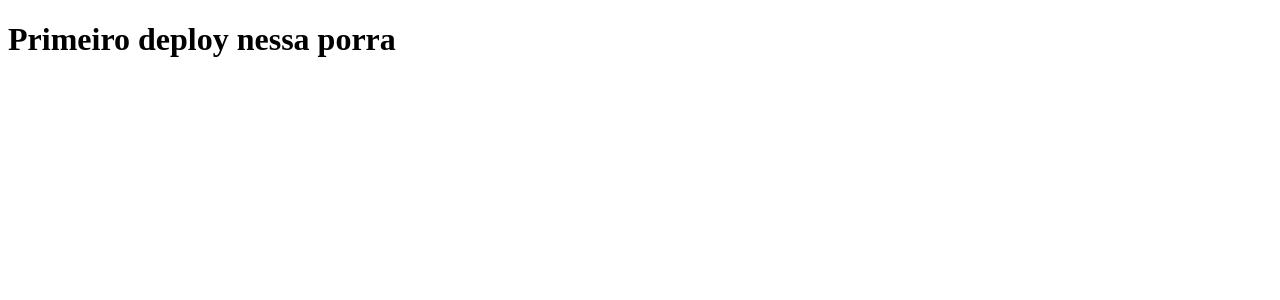
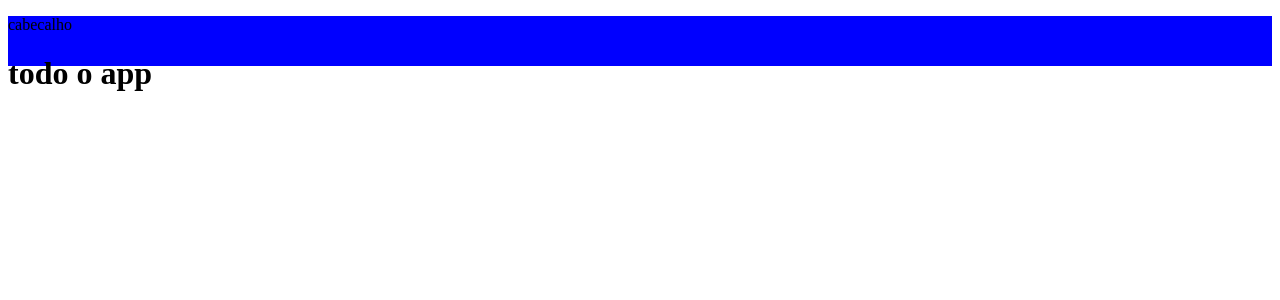
Before and after one commit to marcelostosjr/deploy-next-site, a Next.js app: page / in a window 1280 px wide. Shown: the top 300 px of the page. Built offline with nearby package versions, Linux system fonts and the light colour scheme.

Commit message:
add styles

```diff
--- /dev/null
+++ b/App.js
@@ -0,0 +1,9 @@
+function App(){
+    return(
+        <div>
+            <h1>todo o app</h1>
+        </div>
+    )
+}
+
+export default App
--- /dev/null
+++ b/components/commons/header/HeaderMain.js
@@ -0,0 +1,11 @@
+
+
+function HeaderMain(){
+    return(
+        <div classMain="StyleHeader">
+            <p>cabecalho</p>
+        </div>
+    )
+}
+
+export default HeaderMain
--- a/pages/index.js
+++ b/pages/index.js
@@ -1,6 +1,16 @@
+import HeaderMain from "../components/commons/header/HeaderMain"
+import React from 'react';
+import ReactDOM from 'react-dom/client';
+import App from "../App";
+import styles from './index.module.css'
+
+
 function Home(){
     return(
-        <h1>Primeiro deploy nessa porra</h1>
+        <div className={styles.teste}>
+            <HeaderMain/>
+            <App />
+        </div>
     )
 }
 
--- /dev/null
+++ b/pages/index.module.css
@@ -0,0 +1,5 @@
+.teste{
+    background-color: blue;
+    width: 100%;
+    height: 50px;
+}
```
Also changed, not shown: styles.module.css (added, +10 -0 lines), pages/Home.js (added).
